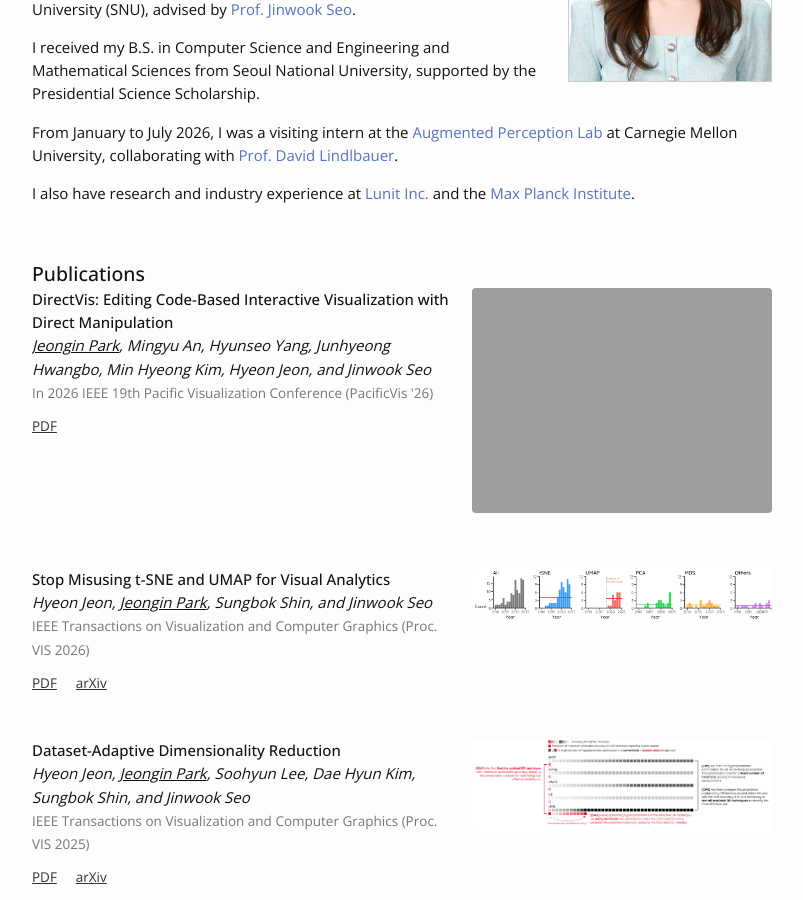
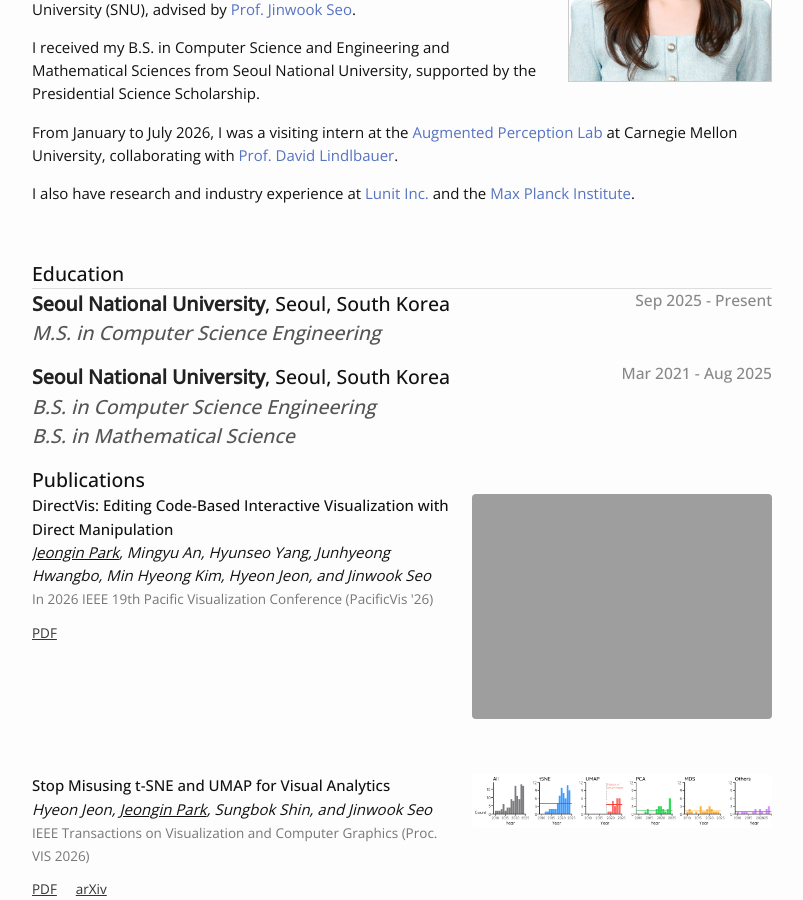
Before and after one commit to ZzeongB/ZzeongB.github.io, a Jekyll site: the page built from _pages/index.md, in a window 1280 px wide and 900 px high, scrolled down 320 px. Shown: the whole window, without its empty margins (238-1041 px from the left). Built offline with Jekyll 4.4.1, drawn with Linux system fonts in a browser that asks for light colours.

Commit message:
add education

```diff
--- a/_data/education.yml
+++ b/_data/education.yml
@@ -1,6 +1,12 @@
 - institution: Seoul National University
   location: Seoul, South Korea
-  date: Mar 2021 - Present
+  date: Sep 2025 - Present
+  degrees:
+    - M.S. in Computer Science Engineering
+
+- institution: Seoul National University
+  location: Seoul, South Korea
+  date: Mar 2021 - Aug 2025
   degrees:
     - B.S. in Computer Science Engineering
     - B.S. in Mathematical Science
--- a/_pages/index.md
+++ b/_pages/index.md
@@ -35,14 +35,14 @@ I also have research and industry experience at [Lunit Inc.](https://www.lunit.i
 
 <br>
 
-<!-- <div id="education">
+<div id="education">
 <h2 class="section">Education</h2>
 <hr>
 {% include education.html %}
 </div>
 
 
-<div id="experience">
+<!-- div id="experience">
 <h2 class="section">Experience</h2>
 <hr>
 {% include experience.html %}
```
